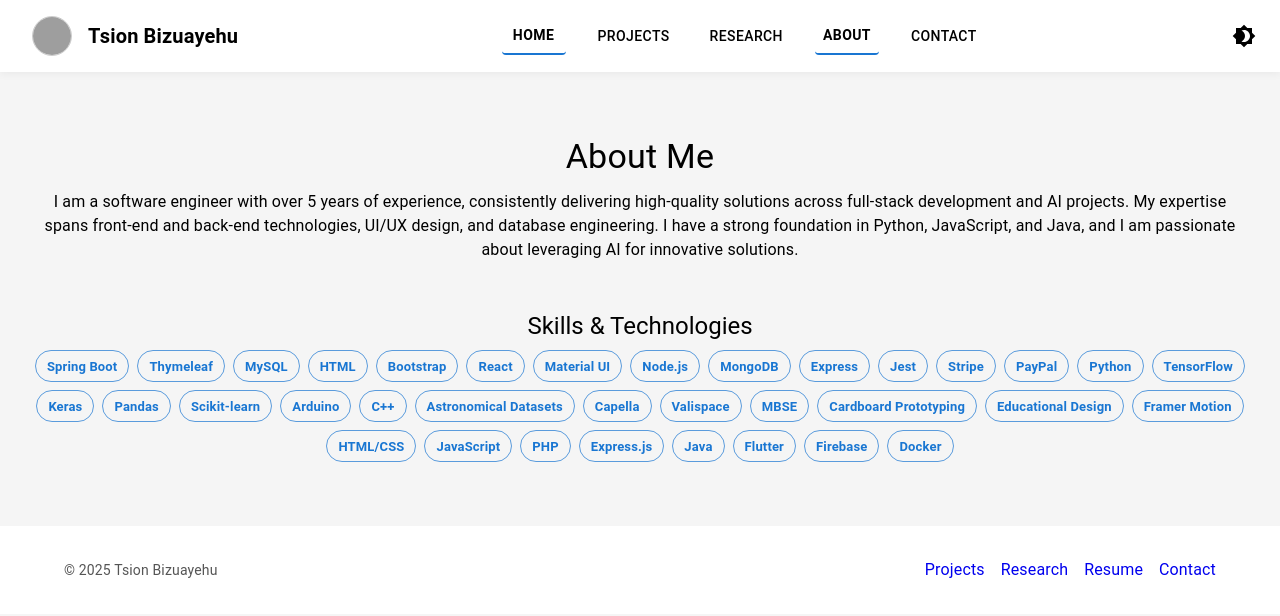
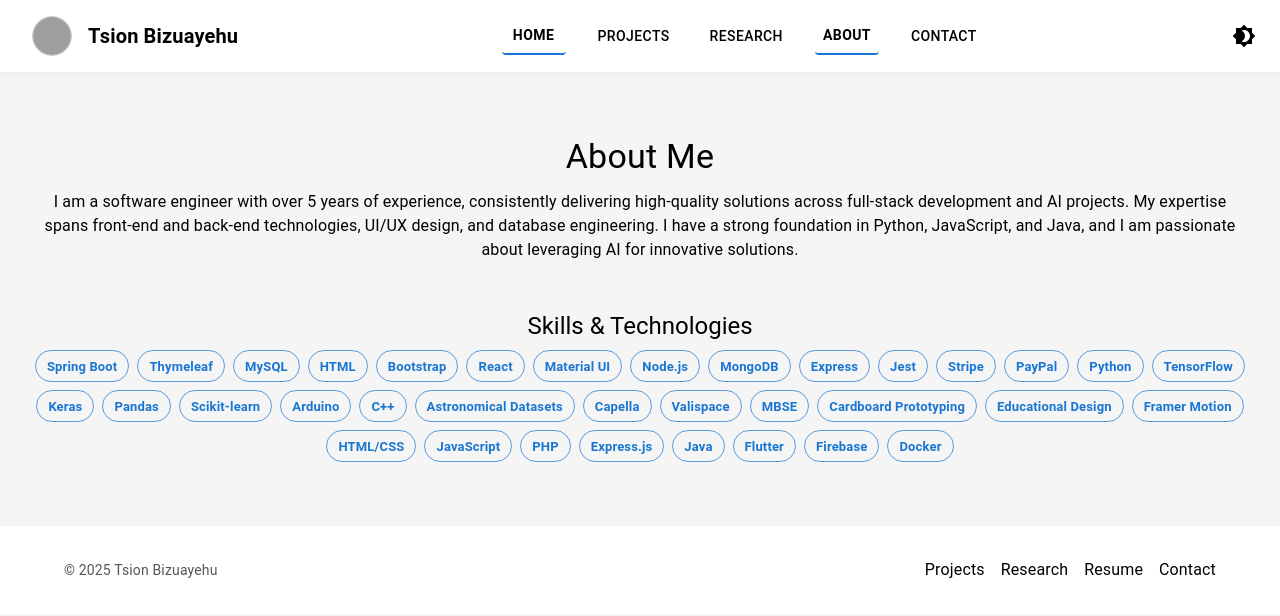
Before and after one commit to TSION2121/my-portfolio, a React (Vite) app: page /my-portfolio/about in a window 1280 px wide. Shown: the top 616 px of the page. Built offline with nearby package versions, Linux system fonts and the light colour scheme; grey boxes are pictures that could not be loaded.

Commit message:
Fix: Update footer links for GitHub Pages deployment

```diff
--- a/src/components/Footer.jsx
+++ b/src/components/Footer.jsx
@@ -1,6 +1,5 @@
 import React from 'react';
-import { Box, Container, Typography, Stack } from '@mui/material';
-import { Link as MuiLink } from '@mui/material';
+import { Box, Container, Typography, Stack, Link } from '@mui/material';
 import { Link as RouterLink } from 'react-router-dom';
 
 export default function Footer() {
@@ -13,19 +12,11 @@ export default function Footer() {
                     </Typography>
 
                     <Stack direction="row" spacing={2}>
-                        {/* Switched to RouterLink from react-router-dom for proper internal navigation */}
-                        <RouterLink to="/projects" style={{ textDecoration: 'none' }}>
-                            <MuiLink color="inherit" underline="hover">Projects</MuiLink>
-                        </RouterLink>
-                        <RouterLink to="/research" style={{ textDecoration: 'none' }}>
-                            <MuiLink color="inherit" underline="hover">Research</MuiLink>
-                        </RouterLink>
-                        <RouterLink to="/resume" style={{ textDecoration: 'none' }}>
-                            <MuiLink color="inherit" underline="hover">Resume</MuiLink>
-                        </RouterLink>
-                        <RouterLink to="/contact" style={{ textDecoration: 'none' }}>
-                            <MuiLink color="inherit" underline="hover">Contact</MuiLink>
-                        </RouterLink>
+                        {/* Use the Material UI Link component with the component prop to handle routing correctly */}
+                        <Link component={RouterLink} to="/projects" color="inherit" underline="hover">Projects</Link>
+                        <Link component={RouterLink} to="/research" color="inherit" underline="hover">Research</Link>
+                        <Link component={RouterLink} to="/resume" color="inherit" underline="hover">Resume</Link>
+                        <Link component={RouterLink} to="/contact" color="inherit" underline="hover">Contact</Link>
                     </Stack>
                 </Stack>
             </Container>
```
